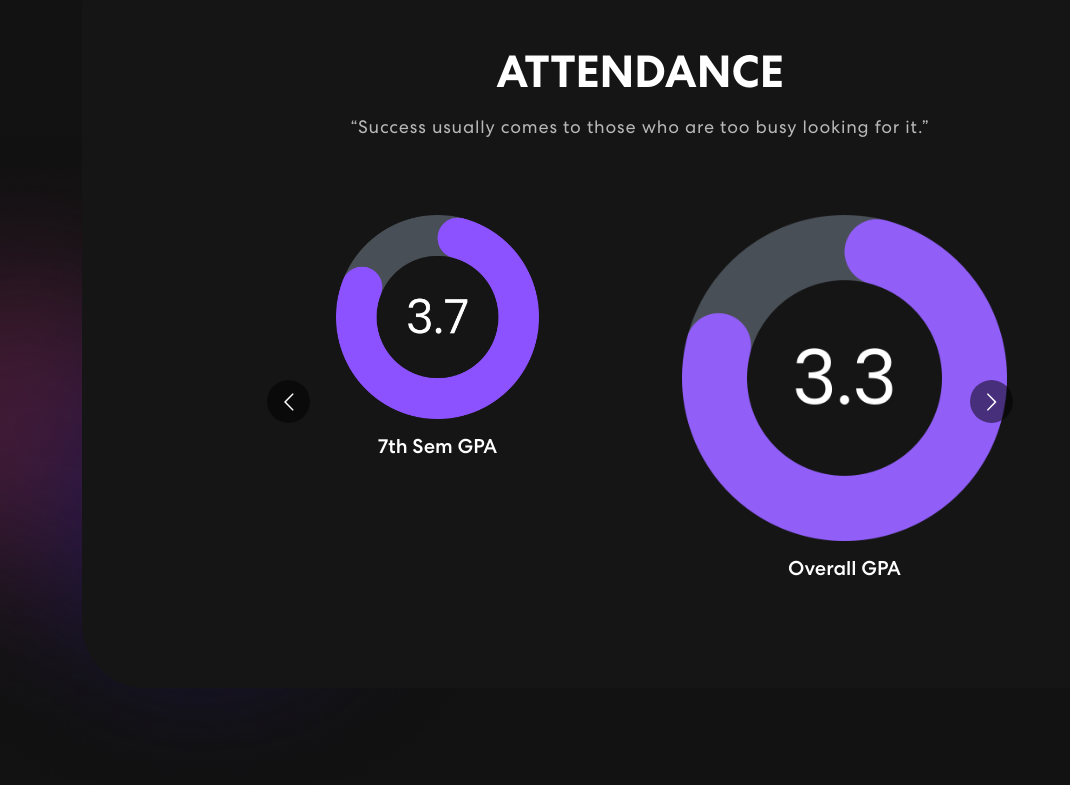
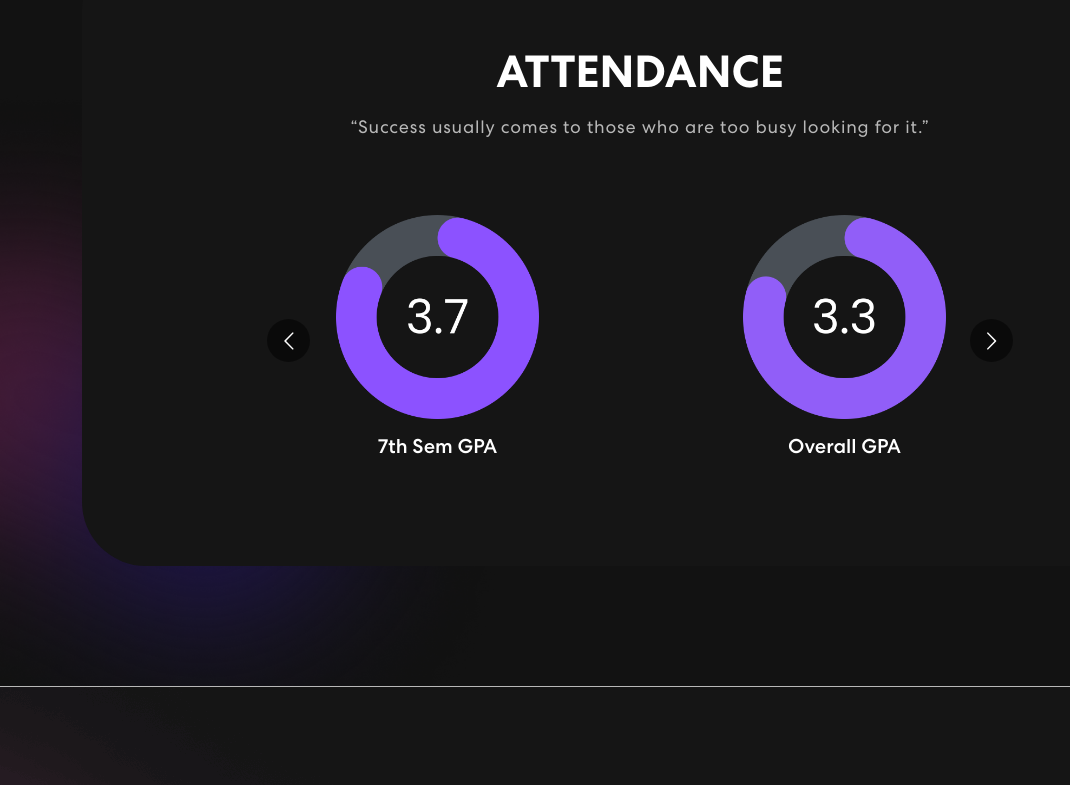
Before and after one commit to ChamilSachintha/Student-Progress-Viewer, a React (Create React App) app: page / in a window 1280 px wide. Shown: the part 2455-3240 px from the top of the page, without its empty margins (0-1070 px from the left). Built offline with nearby package versions, Linux system fonts and the light colour scheme.

Commit message:
Circular progress bar CSS added

```diff
--- a/src/App.css
+++ b/src/App.css
@@ -396,16 +396,21 @@ nav.navbar .navbar-toggler[aria-expanded="true"] .navbar-toggler-icon {
 }
 
 .skill-slider .item-main img {
-  width: 80%;
+  width: 50%;
   margin: 0 auto 15px auto;
 }
 
-.background-image-left {
+.skill-image-left {
   top: 28%;
   position: absolute;
   bottom: 0;
   width: 40%;
   z-index: -4;
+}
+
+.progress-container {
+  width: 50%;
+  margin: 0 auto 15px auto;
 }
 
 
```
